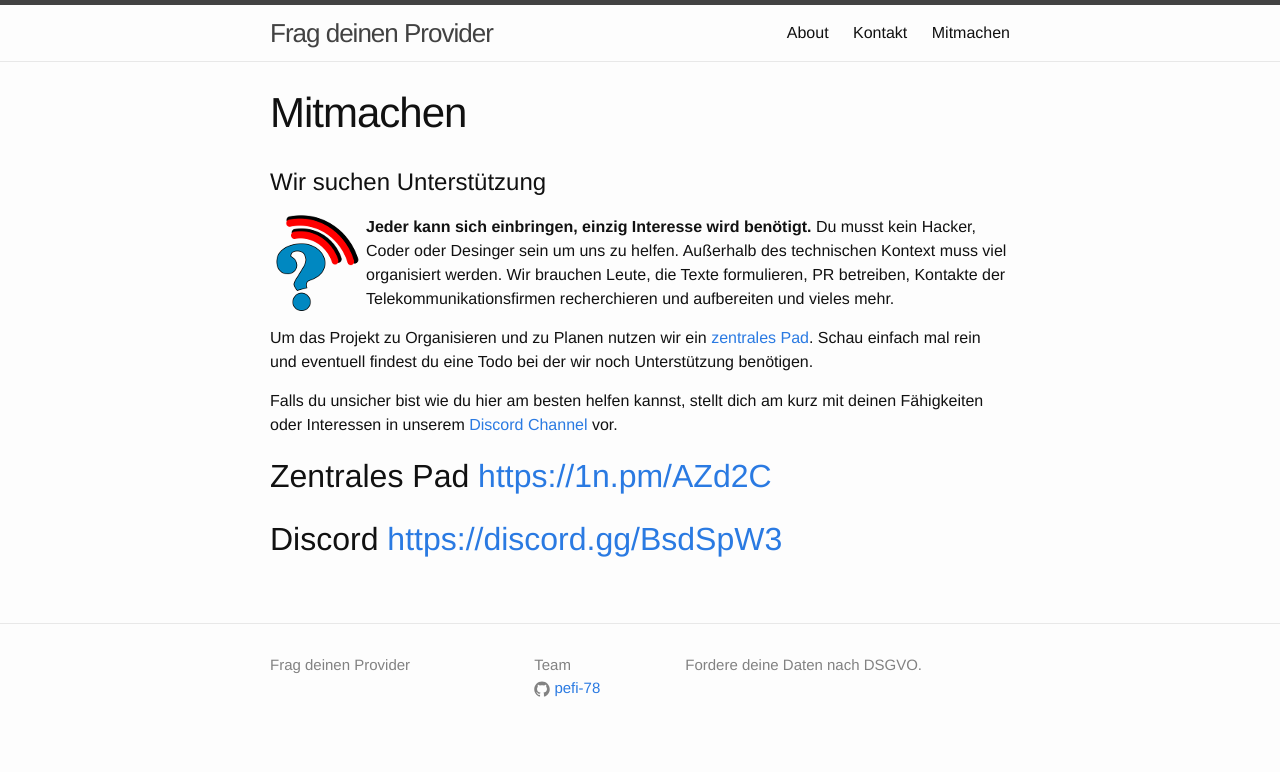
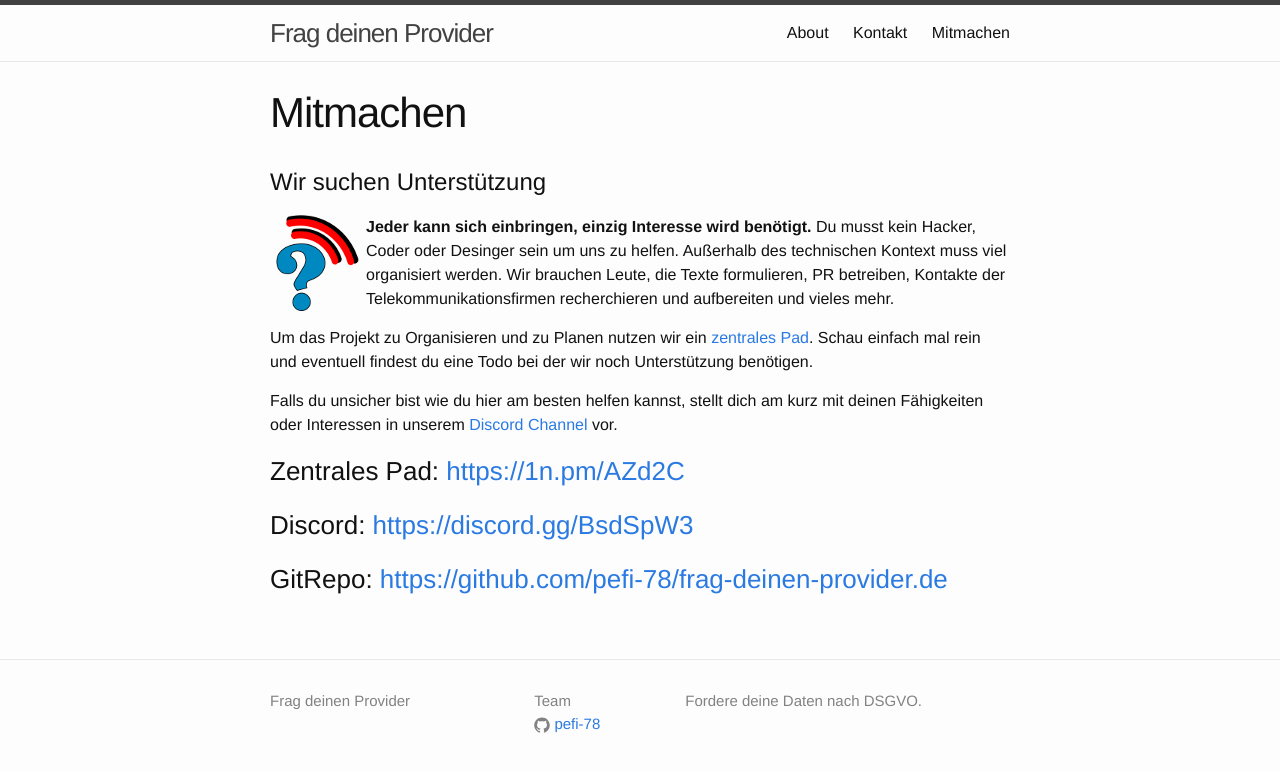
Before and after one commit to pefi-78/frag-deinen-provider.de, a Jekyll site: the page built from docs/help_wanted.md, in a window 1280 px wide. Shown: the top 772 px of the page. Built offline with Jekyll 4.4.1, drawn with Linux system fonts in a browser that asks for light colours.

Commit message:
add link to git-repo

```diff
--- a/docs/help_wanted.md
+++ b/docs/help_wanted.md
@@ -12,6 +12,8 @@ Um das Projekt zu Organisieren und zu Planen nutzen wir ein [ zentrales Pad](htt
 
 Falls du unsicher bist wie du hier am besten helfen kannst, stellt dich am kurz mit deinen Fähigkeiten oder Interessen in unserem [Discord Channel](https://discord.gg/BsdSpW3) vor.
 
-## Zentrales Pad [https://1n.pm/AZd2C](https://1n.pm/AZd2C)
+### Zentrales Pad: [https://1n.pm/AZd2C](https://1n.pm/AZd2C)
 
-## Discord [https://discord.gg/BsdSpW3](https://discord.gg/BsdSpW3)
+### Discord: [https://discord.gg/BsdSpW3](https://discord.gg/BsdSpW3)
+
+### GitRepo: [https://github.com/pefi-78/frag-deinen-provider.de](https://github.com/pefi-78/frag-deinen-provider.de)
```
